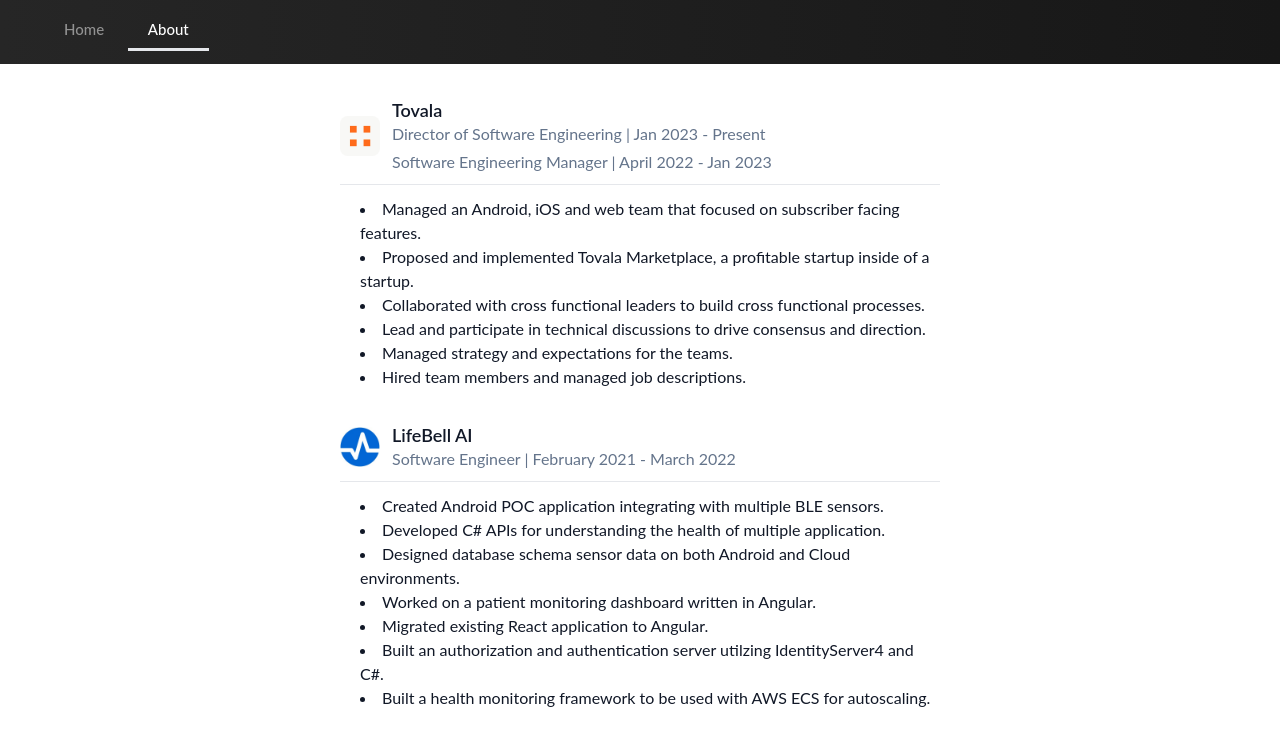
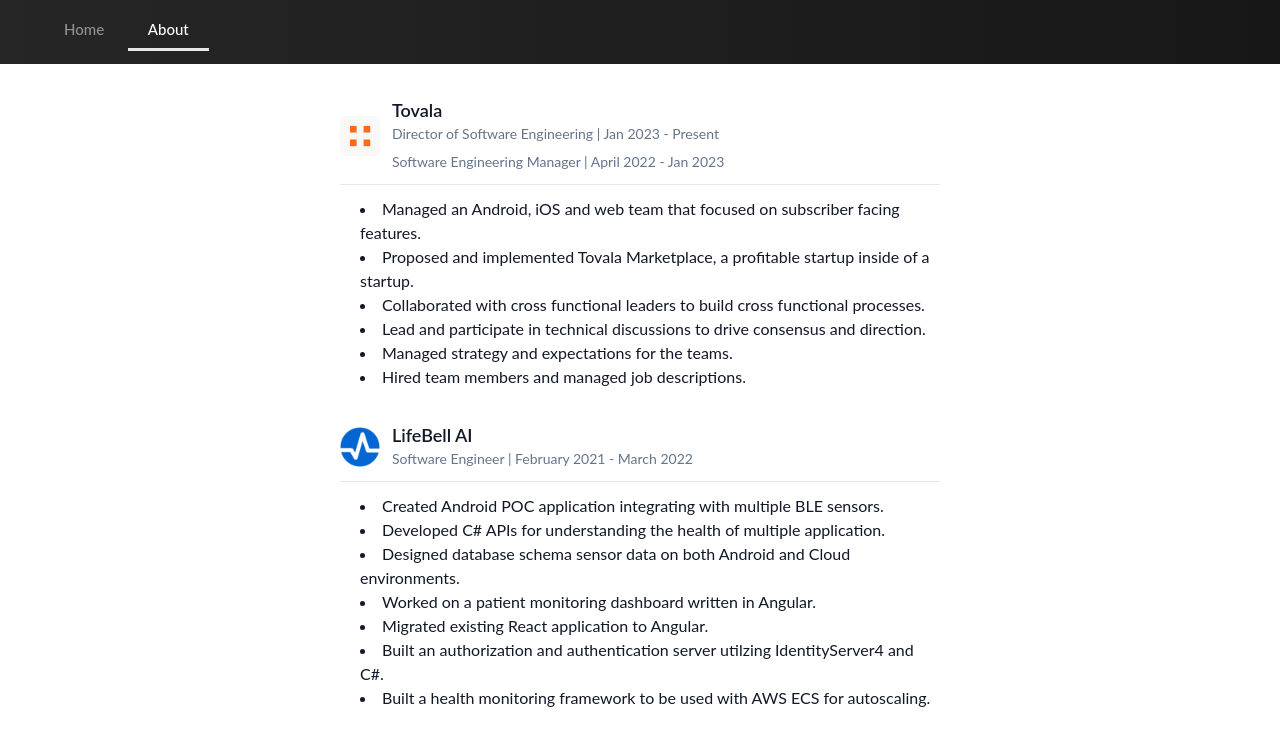
Before and after one commit to jonthornton07/personal-website, an Astro site: page /resume in a window 1280 px wide. Shown: the top 731 px of the page. Built offline with nearby package versions, Linux system fonts and the light colour scheme; Astro itself is replaced by a stand-in of ours.

Commit message:
feat: shrinking the job title to be  alittle smaller I like that better

```diff
--- a/src/components/Projects.astro
+++ b/src/components/Projects.astro
@@ -17,7 +17,7 @@
         <div class="text-lg leading-7 text-gray-900 font-sans antialiased font-semibold">
           {work.companyName}
         </div>
-        <div class="text-m leading-7 text-slate-500 font-sans antialiased -mt-1">
+        <div class="text-sm leading-7 text-slate-500 font-sans antialiased -mt-1">
           {
             work.titles.map((title) => (
               <div>
```
